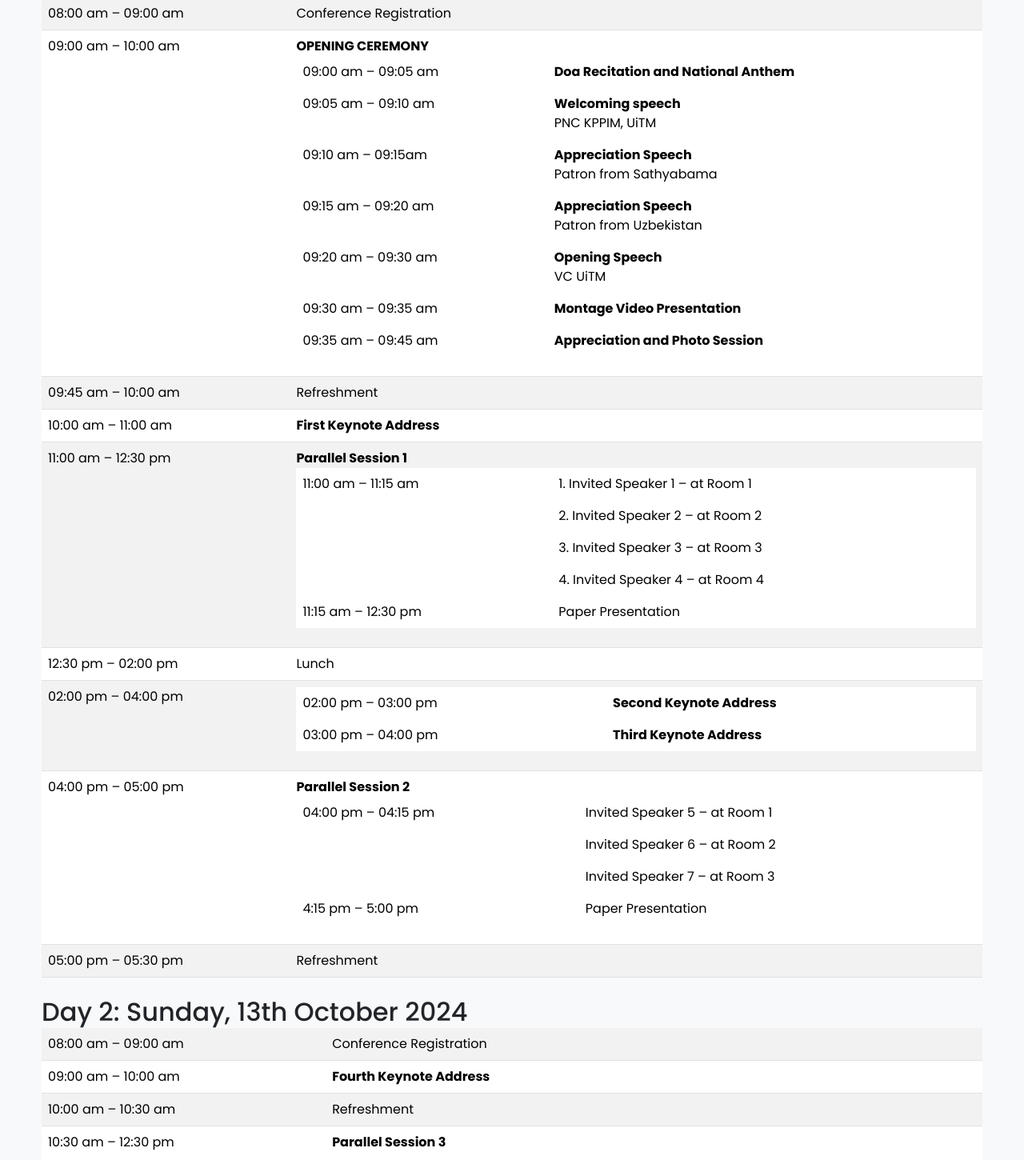
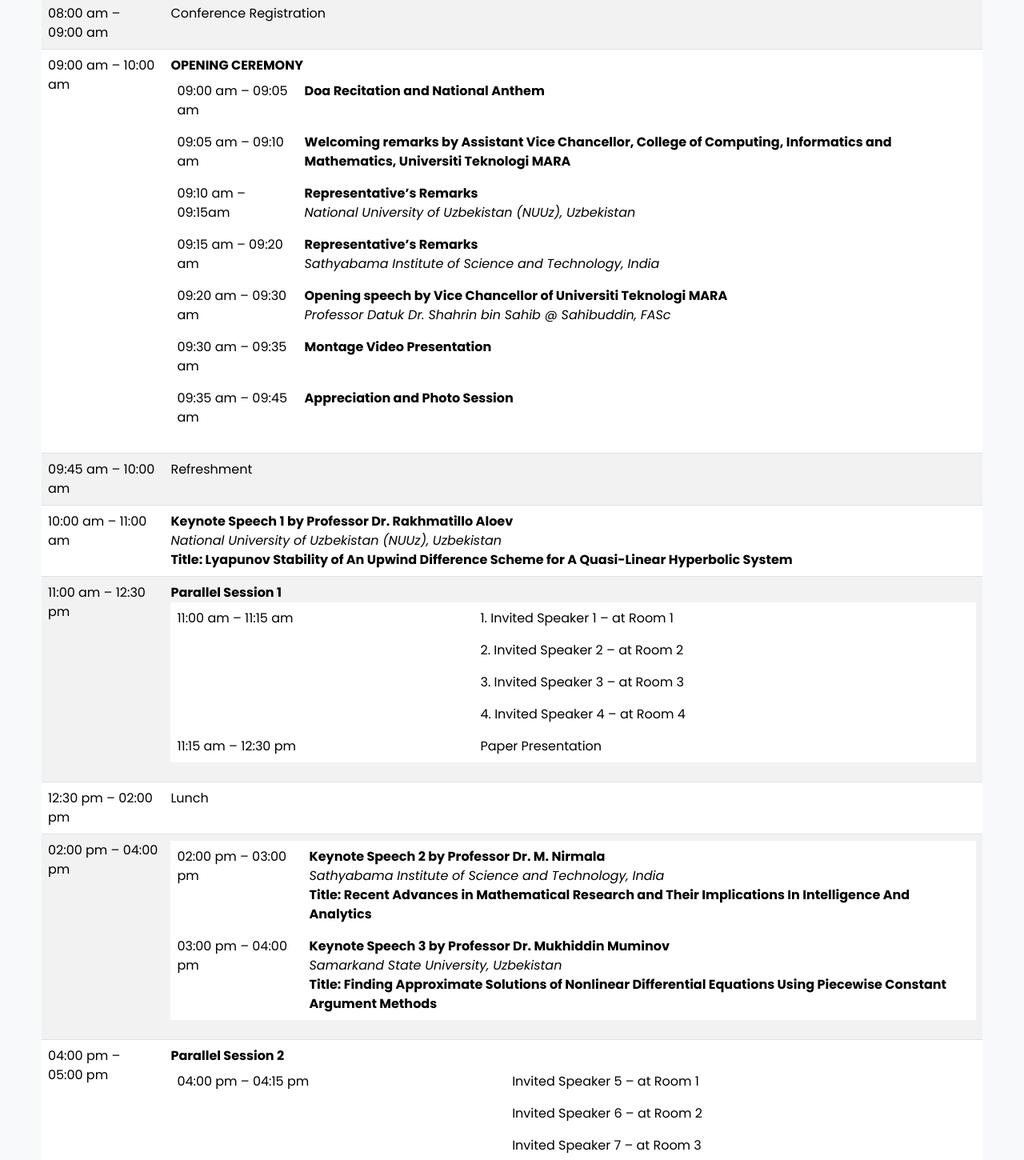
Before and after one commit to uicms2024/uicms2024.github.io, an Angular app: page /tentative in a window 1280 px wide. Shown: the part 233-1683 px from the top of the page at 80% size. Built offline with nearby package versions, Linux system fonts and the light colour scheme.

Commit message:
Update new tentative 2024-08-02 meeting

```diff
--- a/src/app/tentative/tentative.component.html
+++ b/src/app/tentative/tentative.component.html
@@ -20,19 +20,42 @@
               </tr>
               <tr>
                 <td>09:05 am – 09:10 am</td>
-                <td><span class="fw-bold">Welcoming speech</span><br />PNC KPPIM, UiTM</td>
+                <td class="fw-bold">
+                  Welcoming remarks by Assistant Vice Chancellor, College of
+                  Computing, Informatics and Mathematics, Universiti Teknologi
+                  MARA
+                </td>
               </tr>
               <tr>
                 <td>09:10 am – 09:15am</td>
-                <td><span class="fw-bold">Appreciation Speech</span><br />Patron from Sathyabama</td>
+                <td>
+                  <span class="fw-bold">Representative’s Remarks</span><br />
+                  <span class="fst-italic"
+                    >National University of Uzbekistan (NUUz), Uzbekistan</span
+                  >
+                </td>
               </tr>
               <tr>
                 <td>09:15 am – 09:20 am</td>
-                <td><span class="fw-bold">Appreciation Speech</span><br />Patron from Uzbekistan</td>
+                <td>
+                  <span class="fw-bold">Representative’s Remarks</span><br />
+                  <span class="fst-italic"
+                    >Sathyabama Institute of Science and Technology, India</span
+                  >
+                </td>
               </tr>
               <tr>
                 <td>09:20 am – 09:30 am</td>
-                <td><span class="fw-bold">Opening Speech</span><br />VC UiTM</td>
+                <td>
+                  <span class="fw-bold"
+                    >Opening speech by Vice Chancellor of Universiti Teknologi
+                    MARA</span
+                  ><br />
+                  <span class="fst-italic"
+                    >Professor Datuk Dr. Shahrin bin Sahib &#64; Sahibuddin,
+                    FASc</span
+                  >
+                </td>
               </tr>
               <tr>
                 <td>09:30 am – 09:35 am</td>
@@ -52,7 +75,18 @@
       </tr>
       <tr>
         <td>10:00 am – 11:00 am</td>
-        <td class="fw-bold">First Keynote Address</td>
+        <td>
+          <span class="fw-bold"
+            >Keynote Speech 1 by Professor Dr. Rakhmatillo Aloev</span
+          ><br />
+          <span class="fst-italic"
+            >National University of Uzbekistan (NUUz), Uzbekistan</span
+          ><br />
+          <span class="fw-bold"
+            >Title: Lyapunov Stability of An Upwind Difference Scheme for A
+            Quasi-Linear Hyperbolic System</span
+          >
+        </td>
       </tr>
       <tr>
         <td>11:00 am – 12:30 pm</td>
@@ -95,11 +129,34 @@
             <tbody>
               <tr>
                 <td>02:00 pm – 03:00 pm</td>
-                <td class="fw-bold">Second Keynote Address</td>
+                <td>
+                  <span class="fw-bold"
+                    >Keynote Speech 2 by Professor Dr. M. Nirmala</span
+                  ><br />
+                  <span class="fst-italic"
+                    >Sathyabama Institute of Science and Technology, India</span
+                  ><br />
+                  <span class="fw-bold"
+                    >Title: Recent Advances in Mathematical Research and Their
+                    Implications In Intelligence And Analytics</span
+                  >
+                </td>
               </tr>
               <tr>
                 <td>03:00 pm – 04:00 pm</td>
-                <td class="fw-bold">Third Keynote Address</td>
+                <td>
+                  <span class="fw-bold"
+                    >Keynote Speech 3 by Professor Dr. Mukhiddin Muminov</span
+                  ><br />
+                  <span class="fst-italic"
+                    >Samarkand State University, Uzbekistan</span
+                  ><br />
+                  <span class="fw-bold"
+                    >Title: Finding Approximate Solutions of Nonlinear
+                    Differential Equations Using Piecewise Constant Argument
+                    Methods</span
+                  >
+                </td>
               </tr>
             </tbody>
           </table>
@@ -123,7 +180,7 @@
                 <td>&nbsp;</td>
                 <td>Invited Speaker 7 – at Room 3</td>
               </tr>
-               <tr>
+              <tr>
                 <td>4:15 pm – 5:00 pm</td>
                 <td>Paper Presentation</td>
               </tr>
@@ -171,7 +228,7 @@
                 <td>&nbsp;</td>
                 <td>Invited Speaker 10 – Room 3</td>
               </tr>
-                <tr>
+              <tr>
                 <td>10:45 am – 12:30 pm</td>
                 <td>Paper Presentation</td>
               </tr>
```
